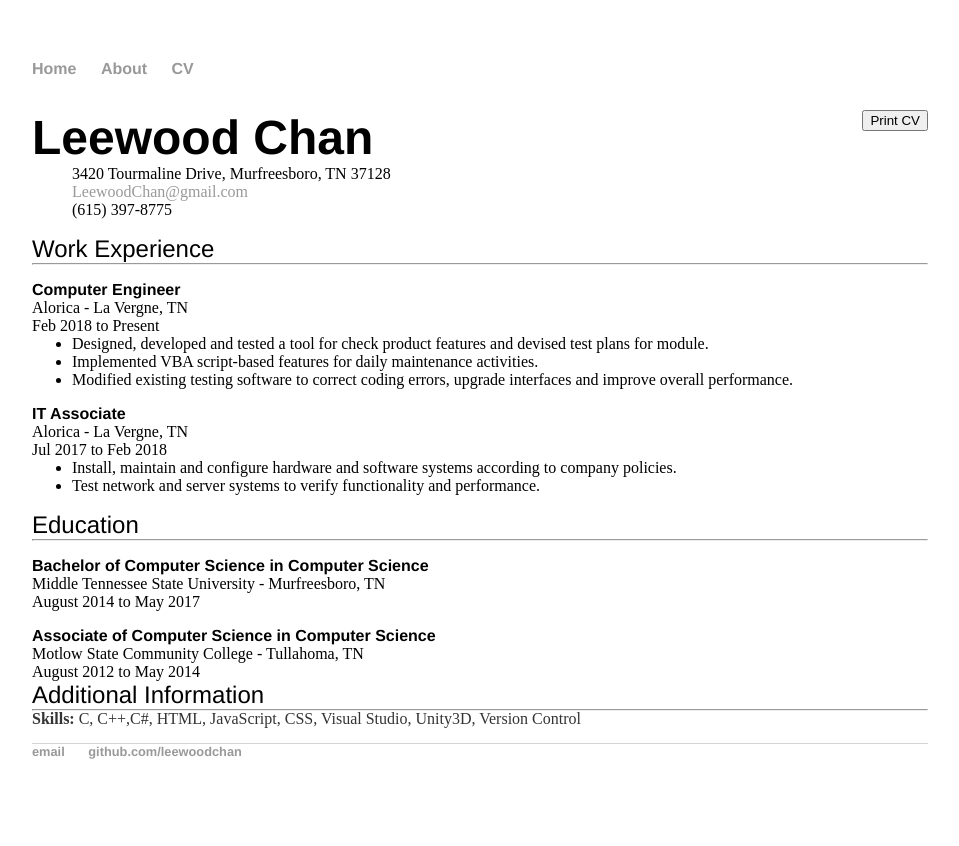
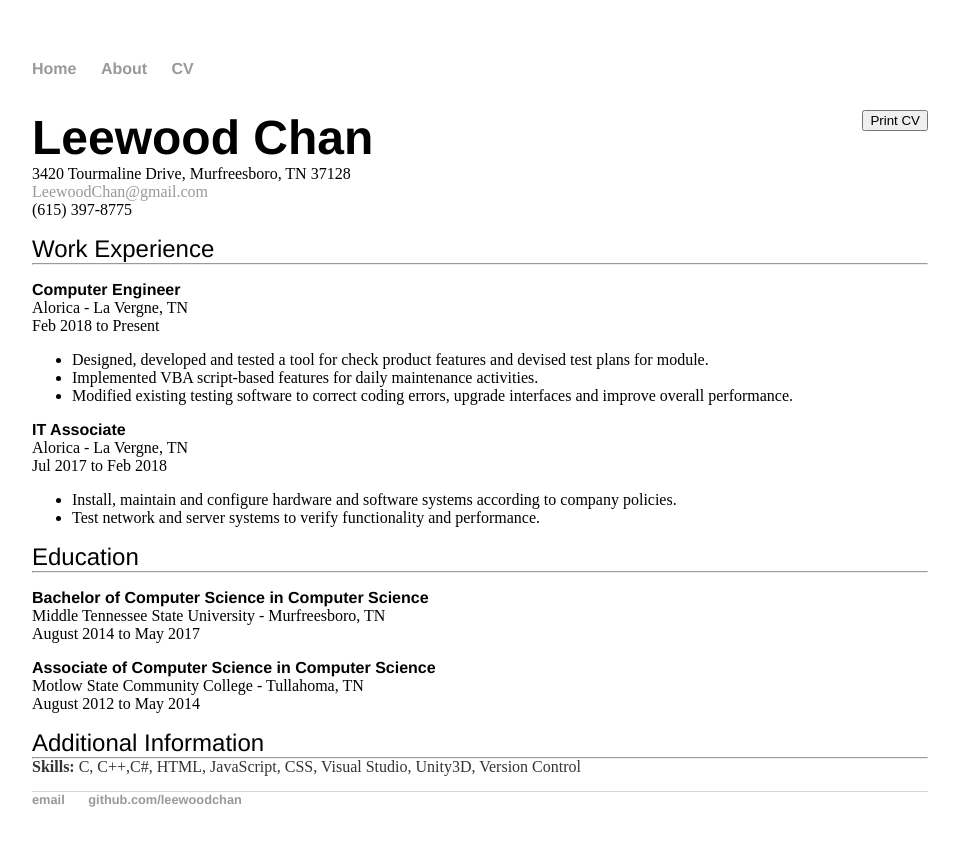
Before and after one commit to LeewoodChan/LeewoodChan.github.io, a Jekyll site: the page built from cv/index.html, in a window 1280 px wide. Shown: the top 846 px of the page, without its empty margins (160-1119 px from the left). Built offline with Jekyll 4.4.1, drawn with Linux system fonts in a browser that asks for light colours.

Commit message:
Update index.html

```diff
--- a/cv/index.html
+++ b/cv/index.html
@@ -19,7 +19,7 @@
 }
 
 .info{
-	margin-bottom: 0 !important;
+
 	padding: 0 !important;
 	list-style: none;
 }
@@ -66,12 +66,11 @@
 <div class="blurb">
 	<div id="CV-Content">
 		<H1>Leewood Chan</H1>
-		<div class="info">
-			<ul style="list-style: none;">
-				<li>3420 Tourmaline Drive, Murfreesboro, TN 37128</li>
-				<li><a href="mailto:leewoodchan@gmail.com">LeewoodChan@gmail.com</a></li>
-				<li>(615) 397-8775<li>
-			</ul>
+		<ul class="info">
+			<li>3420 Tourmaline Drive, Murfreesboro, TN 37128</li>
+			<li><a href="mailto:leewoodchan@gmail.com">LeewoodChan@gmail.com</a></li>
+			<li>(615) 397-8775<li>
+		</ul>
 		</div>
 		<H3 id="mainheader">Work Experience</H3>
 		<hr>
```
